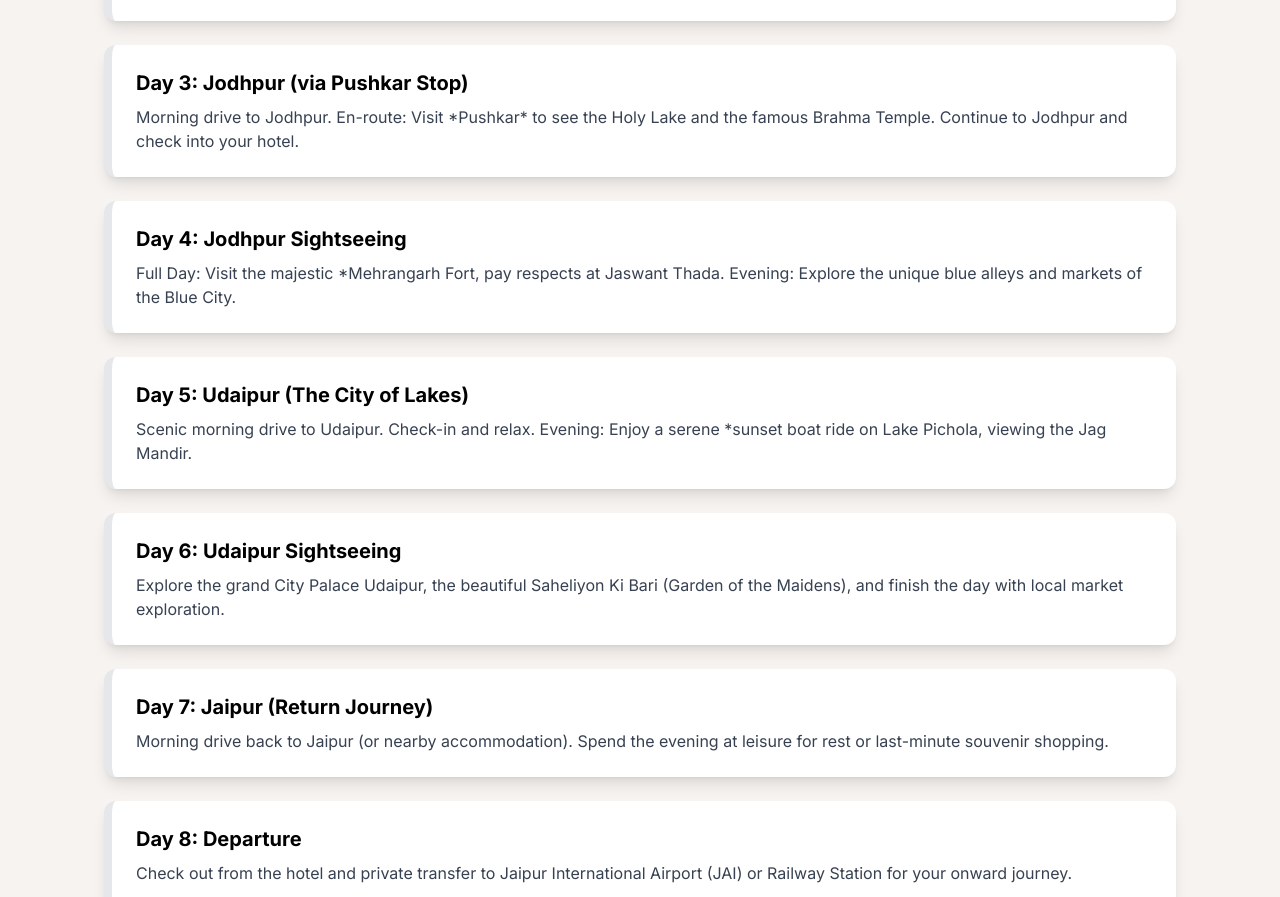
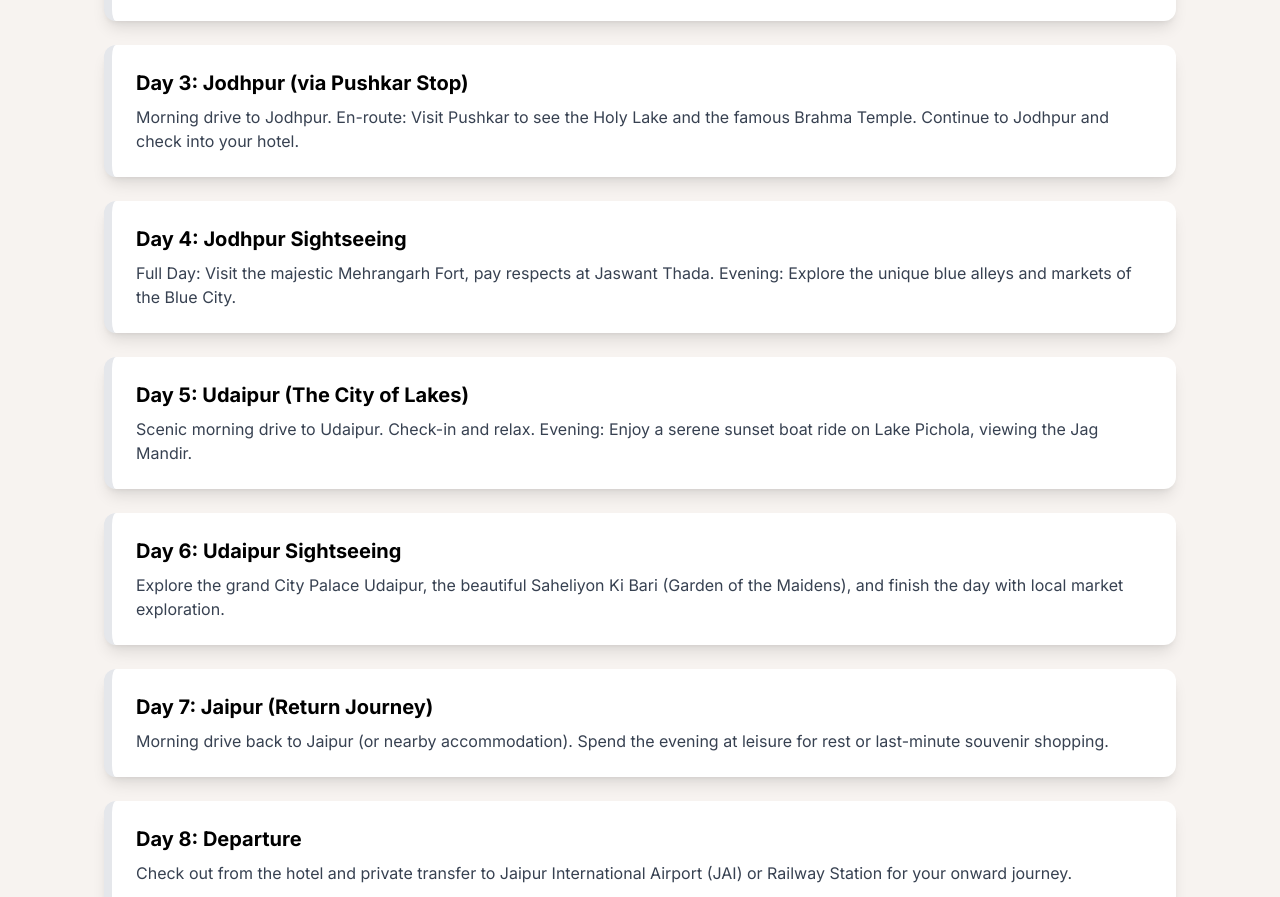
Before and after one commit to AMAL3676/TourPack, a plain HTML site: page index.html in a window 1280 px wide. Shown: the part 1637-2534 px from the top of the page. Drawn offline with nearby package versions, Linux system fonts and the light colour scheme.

Commit message:
Update index.html

```diff
--- a/index.html
+++ b/index.html
@@ -99,17 +99,17 @@
             <!-- Day 3 -->
             <div class="bg-white p-6 rounded-xl shadow-lg border-l-8 border-royal-maroon">
                 <h4 class="text-xl font-bold text-royal-maroon">Day 3: Jodhpur (via Pushkar Stop)</h4>
-                <p class="mt-2 text-gray-700">Morning drive to Jodhpur. En-route: Visit *Pushkar* to see the Holy Lake and the famous Brahma Temple. Continue to Jodhpur and check into your hotel.</p>
+                <p class="mt-2 text-gray-700">Morning drive to Jodhpur. En-route: Visit Pushkar to see the Holy Lake and the famous Brahma Temple. Continue to Jodhpur and check into your hotel.</p>
             </div>
             <!-- Day 4 -->
             <div class="bg-white p-6 rounded-xl shadow-lg border-l-8 border-royal-maroon">
                 <h4 class="text-xl font-bold text-royal-maroon">Day 4: Jodhpur Sightseeing</h4>
-                <p class="mt-2 text-gray-700">Full Day: Visit the majestic *Mehrangarh Fort, pay respects at Jaswant Thada. Evening: Explore the unique blue alleys and markets of the Blue City.</p>
+                <p class="mt-2 text-gray-700">Full Day: Visit the majestic Mehrangarh Fort, pay respects at Jaswant Thada. Evening: Explore the unique blue alleys and markets of the Blue City.</p>
             </div>
             <!-- Day 5 -->
             <div class="bg-white p-6 rounded-xl shadow-lg border-l-8 border-royal-maroon">
                 <h4 class="text-xl font-bold text-royal-maroon">Day 5: Udaipur (The City of Lakes)</h4>
-                <p class="mt-2 text-gray-700">Scenic morning drive to Udaipur. Check-in and relax. Evening: Enjoy a serene *sunset boat ride on Lake Pichola, viewing the Jag Mandir.</p>
+                <p class="mt-2 text-gray-700">Scenic morning drive to Udaipur. Check-in and relax. Evening: Enjoy a serene sunset boat ride on Lake Pichola, viewing the Jag Mandir.</p>
             </div>
             <!-- Day 6 -->
             <div class="bg-white p-6 rounded-xl shadow-lg border-l-8 border-royal-maroon">
```
